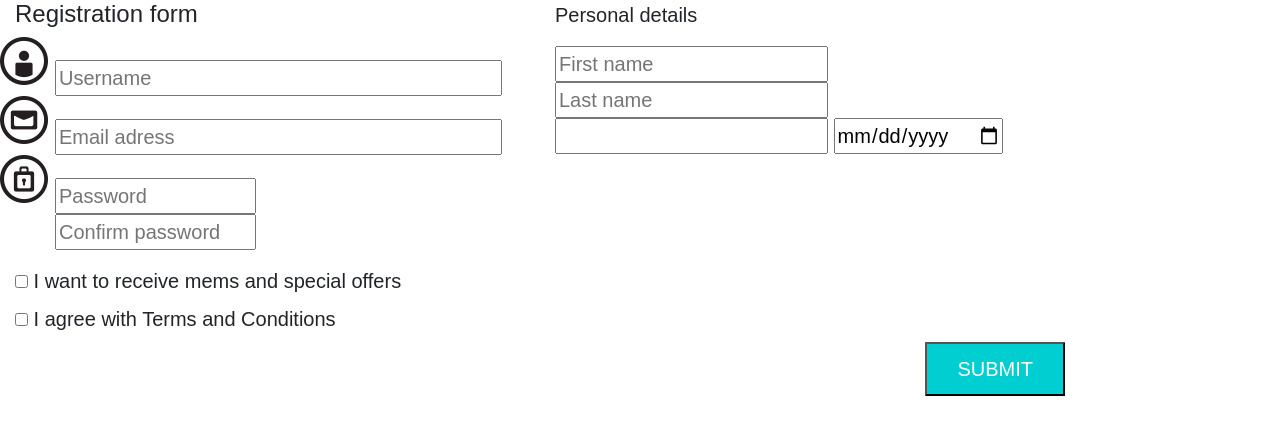
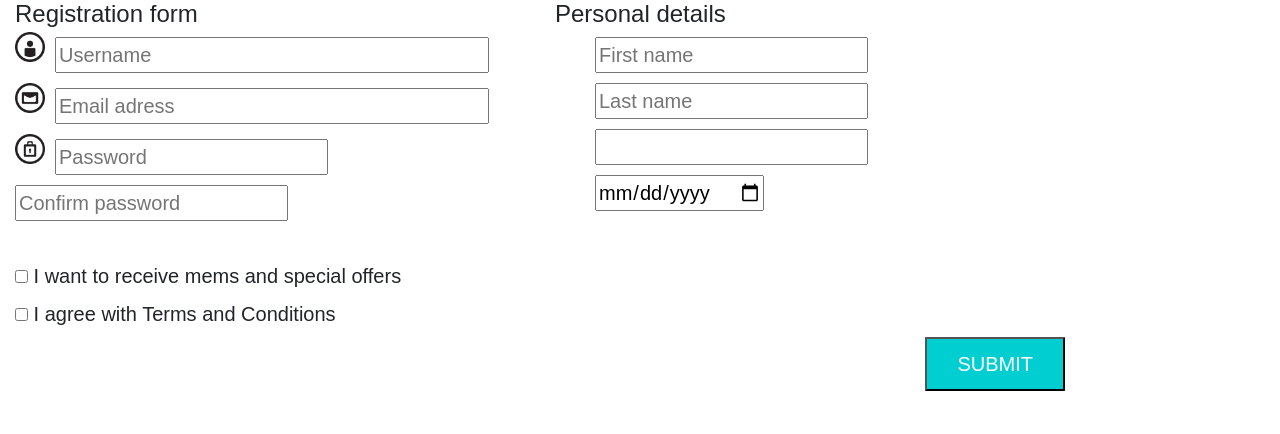
Before and after one commit to arahulina/F12, a plain HTML site: page index.html in a window 1280 px wide. Drawn offline with Linux system fonts and the light colour scheme.

Commit message:
reg maybe good

```diff
--- a/css/style.css
+++ b/css/style.css
@@ -11,24 +11,51 @@ body {
 	margin: 0 auto;
   	display: flex;
 }
-.reg ul li {
+.reg ul {
+	margin: 0;
+	padding: 0;
+}
+.reg ul li, .per ul li {
 	list-style-type: none;
+	margin-bottom: 10px;
 }
-.reg ul li:nth-child(1) {
-	list-style-image: url(../img/username.png);
+.reg ul li:nth-child(1)::before {
+	content: '';
+	display: inline-block;
+	width: 30px;
+	height: 30px;
+	background: url(../img/username.png);
+	background-size: contain;
+	margin: -5px 10px 0 0;
 }
-.reg ul li:nth-child(2) {
-	list-style-image: url(../img/email.png);
+.reg ul li:nth-child(2)::before {
+	content: '';
+	display: inline-block;
+	width: 30px;
+	height: 30px;
+	background: url(../img/email.png);
+	background-size: contain;
+	margin: 0 10px 0 0;
 }
-.reg ul li:nth-child(3) {
-	list-style-image: url(../img/pswd.png);
-	width: 45%;
+.reg ul li:nth-child(3)::before {
+	content: '';
+	display: inline-block;
+	width: 30px;
+	height: 30px;
+	background: url(../img/pswd.png);
+	background-size: contain;
+	margin: 0 10px 0 0;
 }
 .reg ul li:nth-child(4) {
-	width: 45%;
+	width: 30%;
+	display: inline-block;
 }
 .long {
-	width: 95%;
+	width: 85%;
+	flex-grow:1;
+}
+.checkbox {
+	margin-top: 30px;
 }
 hr {
 	height: 3px;
--- a/index.html
+++ b/index.html
@@ -19,18 +19,20 @@
 			<ul>
 				<li><input type="text" class="one long" placeholder="Username" name="" required></li>
 				<li><input type="email" class="one long" placeholder="Email adress" maxlength="30" name="" required></li>
-				<li><input type="password" class="one long" placeholder="Password" maxlength="10" name="" required></li>
-				<li><input type="password" class="one long" placeholder="Confirm password" maxlength="10" name="" required></li>
+				<li><input type="password" class="one" placeholder="Password" maxlength="10" name="" required></li>
+				<li><input type="password" class="one" placeholder="Confirm password" maxlength="10" name="" required></li>
 			</ul>
 		</div>
 		<div class="col-xl-6 per">
-			<p>Personal details</p>
-			<input type="text" class="one" placeholder="First name" maxlength="50" name="" required>
-			<input type="text" class="one" placeholder="Last name" maxlength="50" name="">
-			<input type="text" class="one" placeholder="" name="">
-			<input type="date" class="one" placeholder="mm/dd/yyyy" name="" required>
+			<h4>Personal details</h4>
+			<ul>
+				<li><input type="text" class="one" placeholder="First name" maxlength="50" name="" required></li>
+				<li><input type="text" class="one" placeholder="Last name" maxlength="50" name=""></li>
+				<li><input type="text" class="one" placeholder="" name=""></li>
+				<li><input type="date" class="one" placeholder="mm/dd/yyyy" name="" required></li>
+			</ul>
 		</div>
-	<div class="container">
+	<div class="container checkbox">
 		<div class="row">
 			<div class="col-xl-12 check">
 				<input type="checkbox" id="c1" name="">
```
